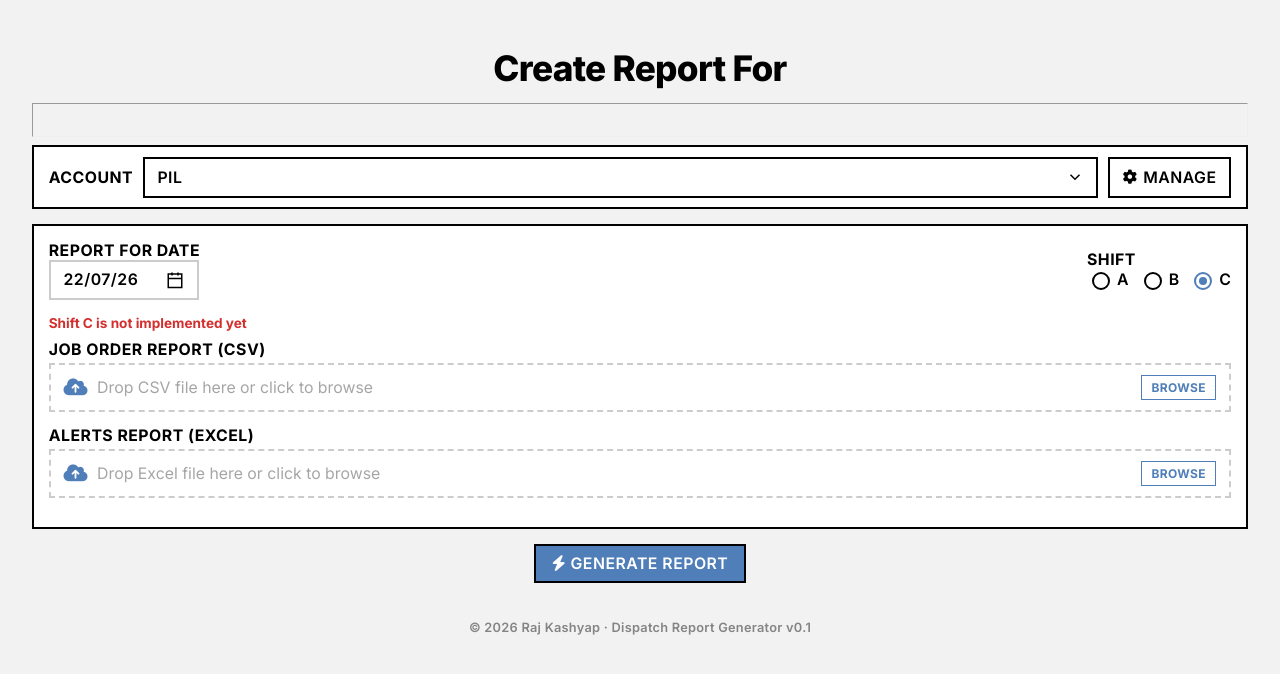
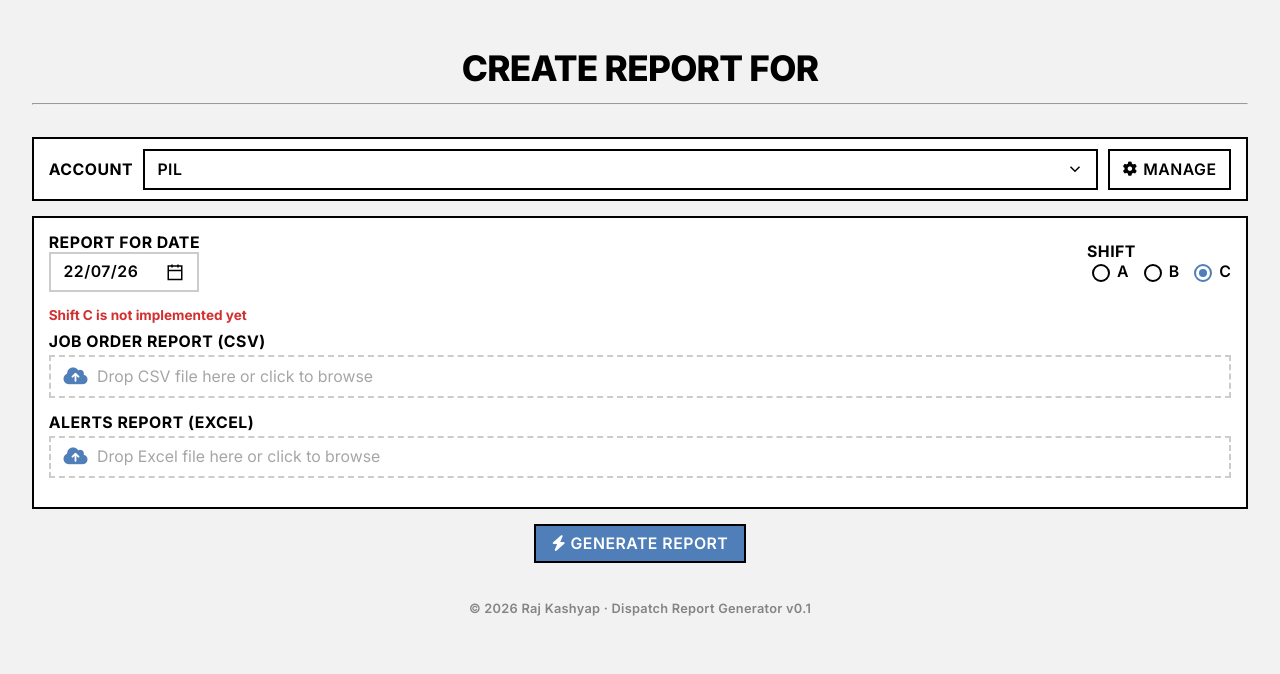
Before and after one commit to Raj-Kashyap001/dispatch-report, a React (Vite) app: page / in a window 1280 px wide. Shown: the top 674 px of the page. Built offline with nearby package versions, Linux system fonts and the light colour scheme.

Commit message:
fix: remove Browse button from file picker, pure drop zone now

```diff
--- a/src/App.tsx
+++ b/src/App.tsx
@@ -118,8 +118,8 @@ const App = () => {
 
   return (
     <div className="App">
-      <h1> Create Report For </h1>
-      <hr style={{ paddingBottom: 32 }} />
+      <h1 style={{ textTransform: "uppercase" }}> Create Report For </h1>
+      <hr style={{ marginBottom: 32 }} />
 
       <AccountSelector
         selectedAccount={selectedAccount}
--- a/src/components/InputCard.tsx
+++ b/src/components/InputCard.tsx
@@ -111,7 +111,6 @@ const InputCard = ({
           <span className={`file-picker-name ${!csvName ? "empty" : ""}`}>
             {csvName || "Drop CSV file here or click to browse"}
           </span>
-          <span className="file-picker-browse">Browse</span>
           <input
             type="file"
             accept=".csv"
@@ -139,7 +138,6 @@ const InputCard = ({
           <span className={`file-picker-name ${!excelName ? "empty" : ""}`}>
             {excelName || "Drop Excel file here or click to browse"}
           </span>
-          <span className="file-picker-browse">Browse</span>
           <input
             type="file"
             accept=".xlsx,.xls"
--- a/src/index.css
+++ b/src/index.css
@@ -125,17 +125,6 @@ label {
 .file-picker-name.empty {
   opacity: 0.35;
   font-weight: 400;
-}
-
-.file-picker-browse {
-  flex-shrink: 0;
-  padding: 0.25rem 0.6rem;
-  border: 1px solid var(--blue);
-  color: var(--blue);
-  font-size: 0.75rem;
-  font-weight: 700;
-  text-transform: uppercase;
-  letter-spacing: 0.03em;
 }
 
 .field-group {
```
